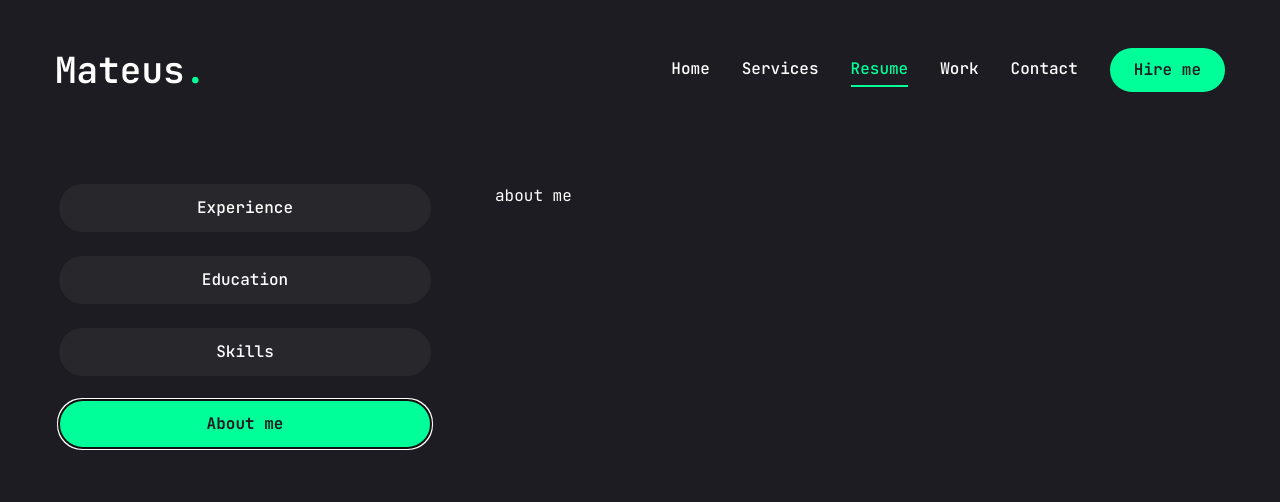
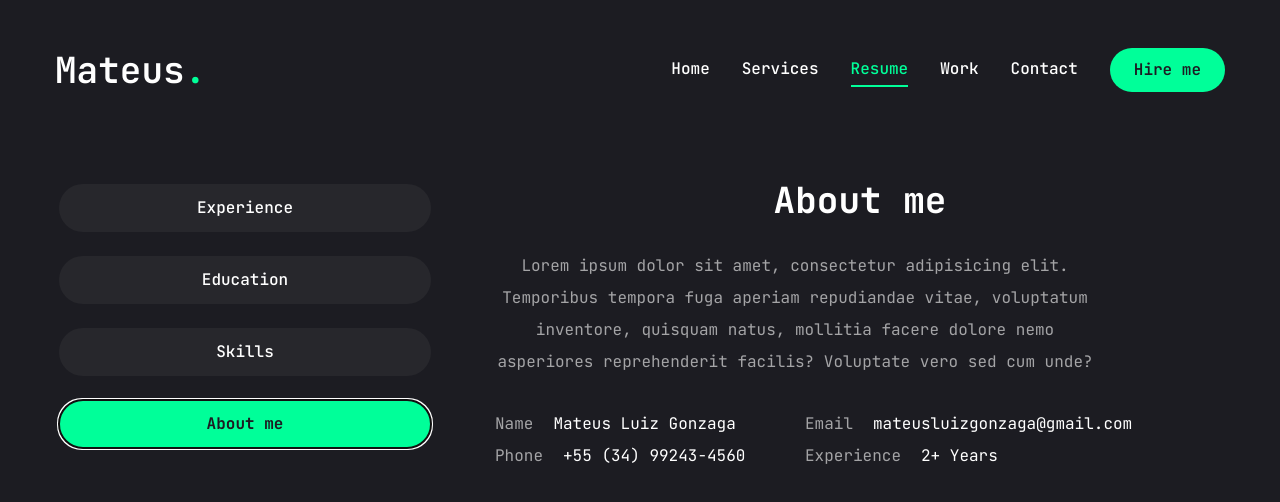
Before and after one commit to mlgonzaga/my_portfolio_dev, a Next.js app: page /resume in a window 1280 px wide. Both pictures are taken after a click on the tab "About me". Shown: the top 502 px of the page. Built offline with nearby package versions, Linux system fonts and the light colour scheme.

Commit message:
:sparkles:[feat]: alterando alguns componentes

```diff
--- a/app/resume/page.jsx
+++ b/app/resume/page.jsx
@@ -15,12 +15,12 @@
       fielValue: "Mateus Luiz Gonzaga",
     },
     {
+      fieldName: "Email",
+      fielValue: "mateusluizgonzaga@gmail.com",
+    },
+    {
       fieldName: "Phone",
       fielValue: "+55 (34) 99243-4560",
-    },
-    {
-      fieldName: "Email",
-      fielValue: "mateusluizgonzaga@gmail.com",
     },
     {
       fieldName: "Experience",
@@ -269,10 +269,12 @@
               <div className="flex flex-col gap-[30px]">
                 <div className="flex flex-col gap-[30px] text-center xl:text-left">
                   <h3 className="text-4xl font-bold">{skills.title}</h3>
-                  <p className="max-w-[600px] text-white/60 mx-auto xl:mx-0">{skills.description}</p>
+                  <p className="max-w-[600px] text-white/60 mx-auto xl:mx-0">
+                    {skills.description}
+                  </p>
                 </div>
                 <ul className="grid grid-cols-2 sm:grid-cols-3 md:grid-cols-4 xl:gap-[30px] gap-4">
-                  {skills.skillList.map((skill, index)=>{
+                  {skills.skillList.map((skill, index) => {
                     return (
                       <li key={index}>
                         <TooltipProvider delayDuration={100}>
@@ -283,19 +285,35 @@
                               </div>
                             </TooltipTrigger>
                             <TooltipContent>
-                              <p>{skill.name}</p>
+                              <p className="capitalize">{skill.name}</p>
                             </TooltipContent>
                           </Tooltip>
                         </TooltipProvider>
                       </li>
-                    )
+                    );
                   })}
                 </ul>
               </div>
             </TabsContent>
             {/* about */}
-            <TabsContent value="about" className="w-full">
-              about me
+            <TabsContent value="about"
+            className="w-full text-center">
+              <div className="flex flex-col gap-[30px]">
+                <h3 className="text-4xl font-bold">{about.title}</h3>
+                <p className="max-w-[600px] text-white/60 mx-auto xl:mx-0">
+                  {about.description}
+                </p>
+                <ul className="grid grid-cols-1 xl:grid-cols-2 pag-y-6 max-w-[620px] mx-auto xl:mx-0">
+                  {about.info.map((item, index) => {
+                    return (
+                      <li key={index} className="flex items-center justify-center xl:justify-start gap-5">
+                        <span className="text-white/60">{item.fieldName}</span>
+                        <span className="text-md">{item.fielValue}</span>
+                      </li>
+                    );
+                  })}
+                </ul>
+              </div>
             </TabsContent>
           </div>
         </Tabs>
```
